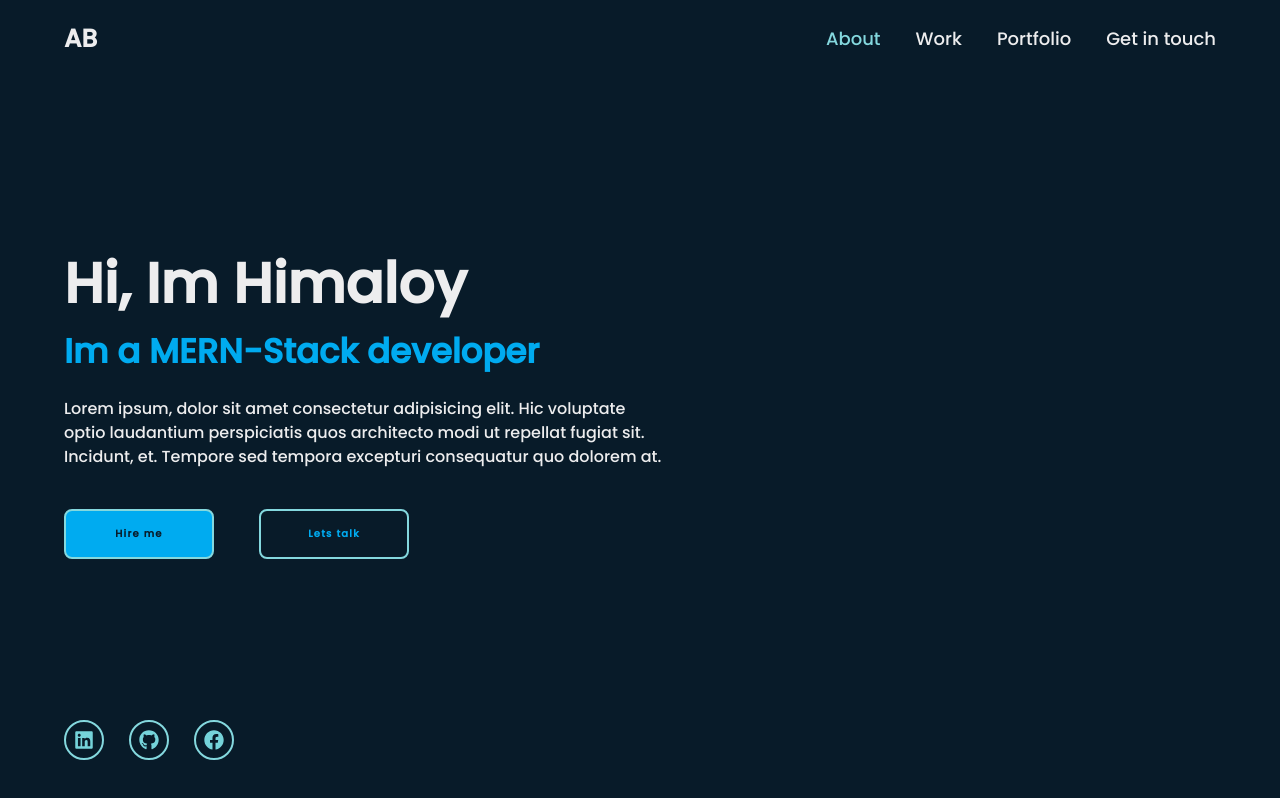
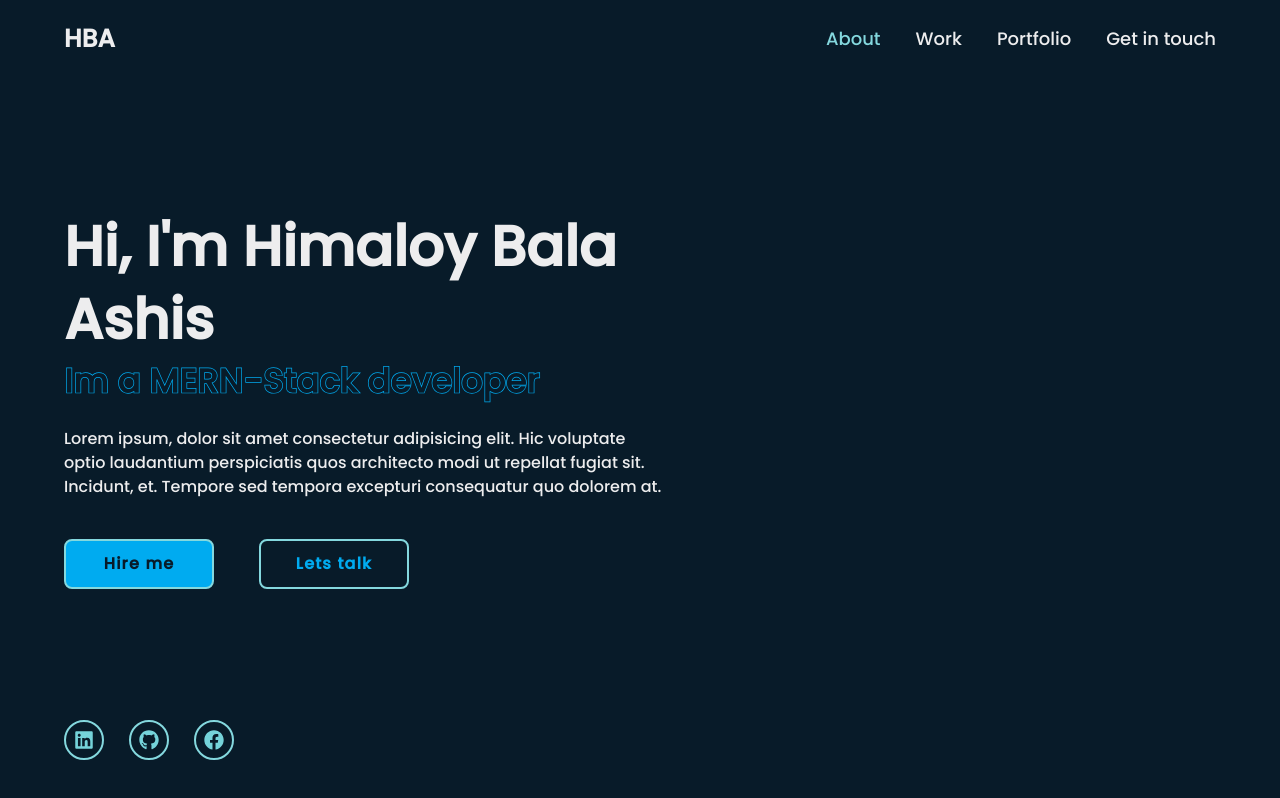
Before and after one commit to HimaloyAshis/portfolio-ab, a React (Vite) app: page / in a window 1280 px wide. Built offline with nearby package versions, Linux system fonts and the light colour scheme.

Commit message:
animation added

```diff
--- a/src/Page/Home/Home.css
+++ b/src/Page/Home/Home.css
@@ -13,6 +13,15 @@
     align-items: center;
     z-index: 100;
     text-decoration: none;
+
+}
+
+#menu-icon{
+
+    font-size: 3rem;
+    cursor: pointer;
+    color: #ededee;
+    display: none;
 
 }
 
@@ -53,13 +62,19 @@
 .home-content h1{
     font-size: 56px;
     font-weight: 700;
-    line-height: 1.5;
+    line-height: 1.3;
+}
+
+.home-content .animate{
+    position: relative;
+    width: 32.3rem;
 }
 
 .home-content h3{
     font-size: 34px;
     font-weight: 700;
-    color: #00abf0;
+    color: transparent;
+    -webkit-text-stroke: .7px var(--main-color)
 }
 
 .home-content p{
--- a/src/Page/Home/Home.jsx
+++ b/src/Page/Home/Home.jsx
@@ -1,13 +1,16 @@
 import React from 'react';
 import './Home.css'
 import { Link } from 'react-router-dom';
-import { FaBeer, FaFacebook, FaGithub, FaLinkedin } from 'react-icons/fa';
+import { FaBars, FaBeer, FaFacebook, FaGithub, FaLinkedin } from 'react-icons/fa';
 
 const Home = () => {
     return (
         <>
             <header className='header'>
-                <a href="#" className='Logo'>AB</a>
+                <a href="#" className='Logo'>HBA</a>
+
+                <div className='bx bx-menu' id='menu-icon'><FaBars></FaBars></div>
+
                 <nav className='navbar'>
                     <a href="#about" className='active'>About</a>
                     <a href="#work">Work</a>
@@ -18,8 +21,9 @@ const Home = () => {
             </header>
             <section className='homes'>
                 <div className='home-content'>
-                    <h1 >Hi, Im Himaloy</h1>
-                    <h3 className=''>Im a MERN-Stack developer</h3>
+                    <h1 >Hi, I'm <span>Himaloy Bala Ashis</span> </h1>
+
+                    <h3 className='animate'>Im a MERN-Stack developer</h3>
                     <p>Lorem ipsum, dolor sit amet consectetur adipisicing elit. Hic voluptate optio laudantium perspiciatis quos architecto modi ut repellat fugiat sit. Incidunt, et. Tempore sed tempora excepturi consequatur quo dolorem at.</p>
                     <div className='btn-box'>
                         <a href="#">Hire me</a>
--- a/src/style.css
+++ b/src/style.css
@@ -13,6 +13,6 @@
 }
 
 html{
-    font-size: 62.5%;
+    /* font-size: 62.5%; */
     overflow-x: hidden;
 }
```
Also changed, not shown: .eslintrc.cjs.
